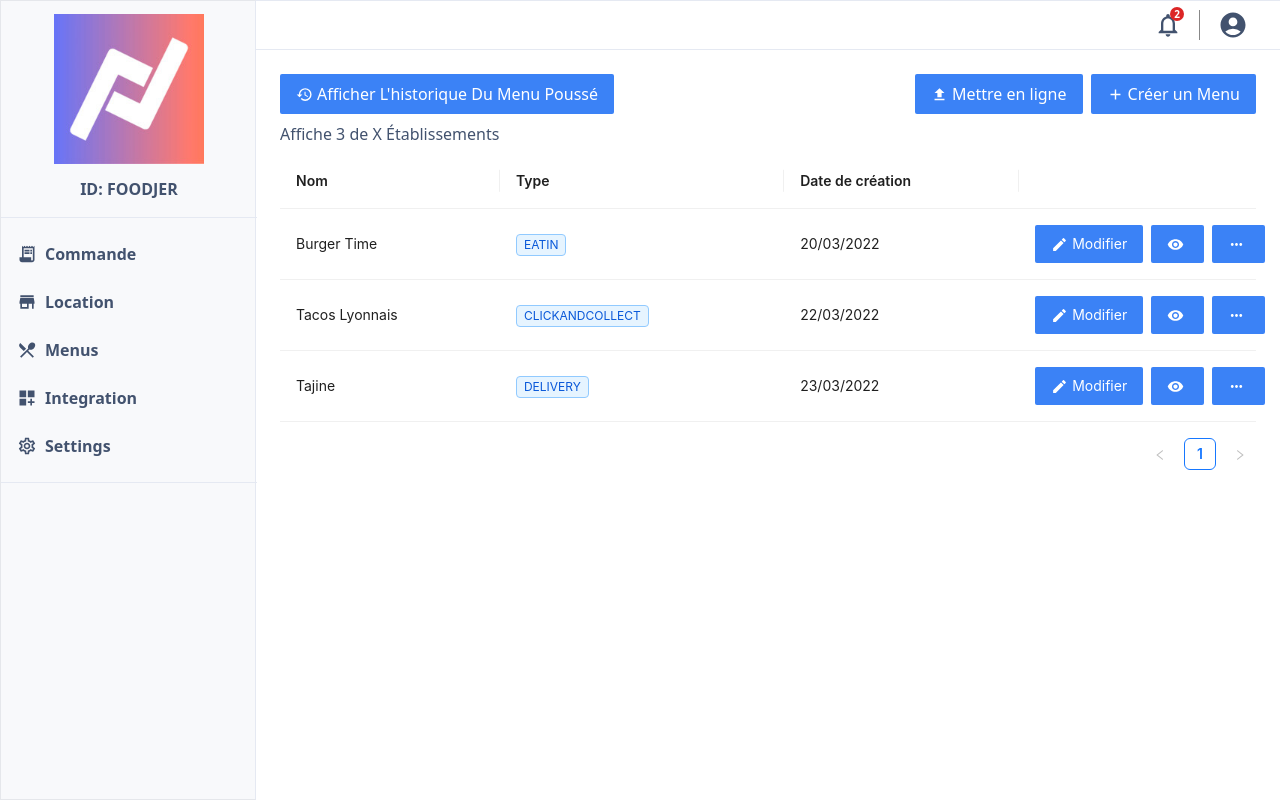
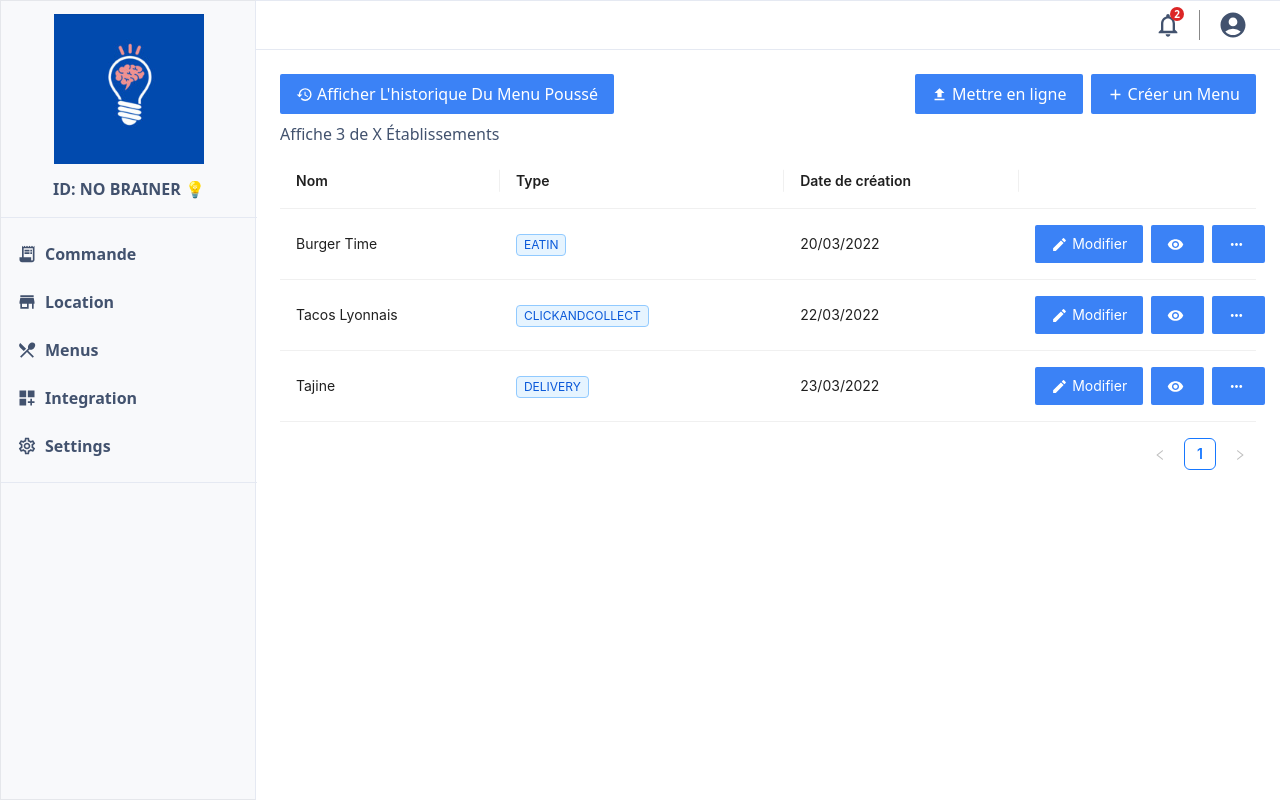
Before and after one commit to salah93100/applifoodV1, a Next.js app in the folder applifoodv1/: page /dashboard/menu in a window 1280 px wide. Built offline with nearby package versions, Linux system fonts and the light colour scheme.

Commit message:
push Brainer

```diff
--- a/applifoodv1/components/DashboardUI.js
+++ b/applifoodv1/components/DashboardUI.js
@@ -3,7 +3,7 @@ import UserRestaurant from './UserRestaurant';
 import Sidebar from '../components/Sidebar'
 import Topbar from '../components/Topbar'
 import MenuPage from './MenuCompoment';
-import profilePic from  '../public/images/logo-foodjer.jpeg'
+import profilePic from  '../public/images/brainer.jpeg'
 
 const DashboardUI = ({children }) => {
 
--- a/applifoodv1/components/UserRestaurant.js
+++ b/applifoodv1/components/UserRestaurant.js
@@ -12,7 +12,7 @@ export default function UserRestaurant({src,alt,nameRestaurant}) {
       className=''/>
       </div>
     <div className='text-center'>
-        <p className='font-semibold uppercase'>ID: foodjer</p>
+        <p className='font-semibold uppercase'>ID: No Brainer 💡</p>
     </div>
     </div>
   )
```
Also changed, not shown: applifoodv1/public/images/brainer.jpeg (added), applifoodv1/public/images/brainer.jpg.webp (added).
